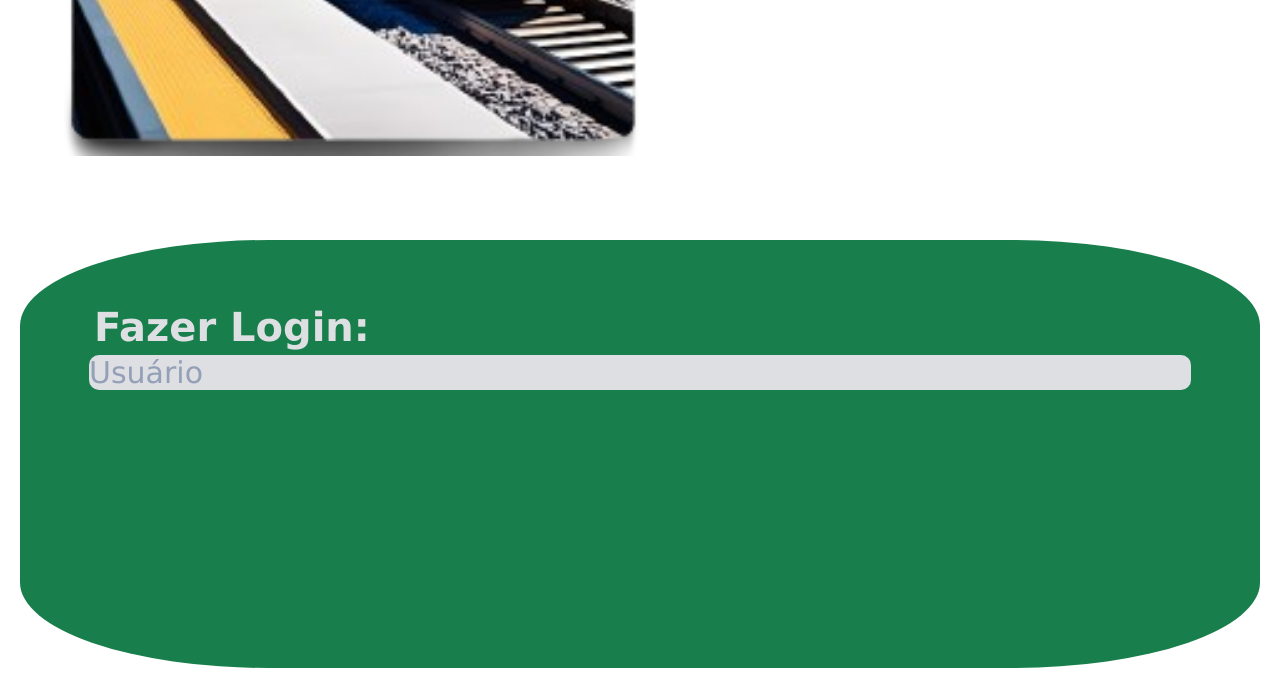
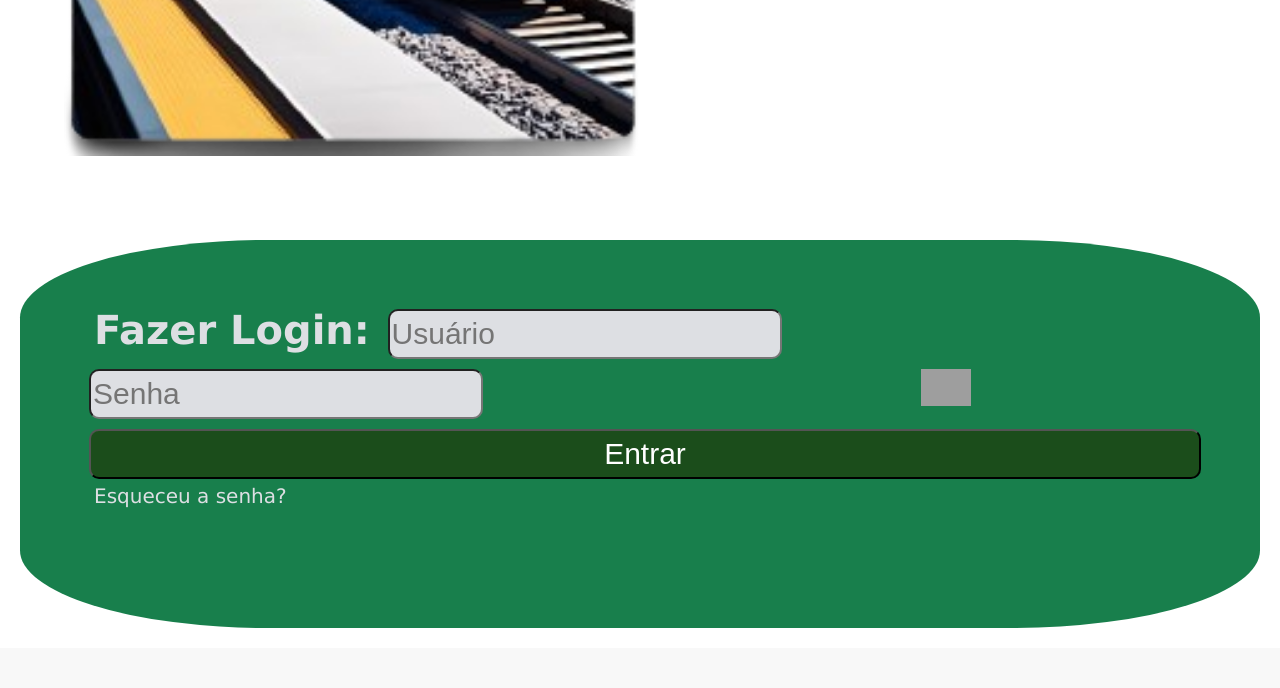
Before and after one commit to ArthurOscar/Mockup, a PHP site: page /index/index_dashboard.html in a window 1280 px wide; the page is wider, and only the part inside the window is pictured. Shown: the part 912-1600 px from the top of that part. After the commit the page ends 1540 px from the top of that part, so only its background shows below. Run offline with PHP 8.4, Linux system fonts and the light colour scheme; grey boxes are pictures that could not be loaded.

Commit message:
UPDATE - Para os demais

```diff
--- a/index/index_dashboard.html
+++ b/index/index_dashboard.html
@@ -1,10 +1,13 @@
 <html lang="en">
+
 <head>
     <meta charset="UTF-8">
     <meta name="viewport" content="width=device-width, initial-scale=1.0">
     <title>DashBoard</title>
     <link rel="stylesheet" href="../style/style_dashboard.css">
+    <script src="../script/script_dashboard.js"></script>
 </head>
+
 <body>
     <nav class="navbar">
         <div class="logo">
@@ -22,8 +25,18 @@
         </div>
         <div class="login">
             <strong id="texto_login">Fazer Login:</strong>
-            <p id="usuario_login">Usuário</p>
+            <input type="text" name="usuario_login" id="usuario_login" placeholder="Usuário">
+            <div class="senha">
+                <img src="https://cdn0.iconfinder.com/data/icons/ui-icons-pack/100/ui-icon-pack-14-512.png" id="olho"
+                id="olho">
+                <input type="password" id="senha_login" placeholder="Senha">
+            </div>
+            <button onclick="enviarDados()">Entrar</button>
+            <a href="recuperar_senha.html" id="esqueceu_senha">Esqueceu a senha?</a>
         </div>
     </main>
+    <footer>
+    </footer>
 </body>
+
 </html>
--- /dev/null
+++ b/script/script_dashboard.js
@@ -0,0 +1,24 @@
+function enviarDados() {
+    let validacao_login = true
+    let usuario = document.getElementById('usuario_login').value
+    let senha = document.getElementById('senha_login').value
+    if (usuario === '') {
+        alert('Insira seu usuário')
+        validacao_login = false
+    } else if (senha === '') {
+        alert('Insira sua senha')
+        validacao_login = false
+    }
+
+    document.getElementById('olho').addEventListener('mousedown', function () {
+        document.getElementById('pass').type = 'text';
+    });
+
+    document.getElementById('olho').addEventListener('mouseup', function () {
+        document.getElementById('pass').type = 'password';
+    });
+
+    if (validacao_login = true) {
+        console.log('Validação feita')
+    }
+}
--- a/style/style_dashboard.css
+++ b/style/style_dashboard.css
@@ -1,35 +1,38 @@
-*{
+* {
     margin: 0;
 }
-.navbar{
+
+.navbar {
     background-color: black;
     display: flex;
+    width: 100%;
 }
 
-.logo img{
+.logo img {
     width: 50%;
     padding: 10%;
 }
 
-.menu_dashboard img{
+.menu_dashboard img {
     width: 60%;
     margin-left: 40%;
     margin-top: 2%;
     padding: 5%;
 }
 
-.frase_introdutoria{
+.frase_introdutoria {
     display: flex;
     font-family: Verdana, Geneva, Tahoma, sans-serif;
     padding: 5%;
     text-size-adjust: 250%;
+    max-width: 100%;
 }
 
-.frase_introdutoria img{
+.frase_introdutoria img {
     width: 50%;
 }
 
-.login{
+.login {
     background-color: #187f4c;
     color: #dddfe3;
     font-family: Verdana, Geneva, Tahoma, sans-serif;
@@ -37,18 +40,54 @@
     border-radius: 20%;
     padding: 5%;
     margin: 20px;
-    height: 300px;
+    height: 260px;
 }
 
-#texto_login{
+#texto_login {
     margin-left: 10px;
 }
 
-#usuario_login{
+#usuario_login {
     margin: 5px;
     font-size: 30px;
     color: #94a0b7;
     background-color: #dddfe3;
-    background-size: 100px;
     border-radius: 10px;
+    max-width: 100%;
+    height: 50px;
 }
+
+#senha_login {
+    margin: 5px;
+    font-size: 30px;
+    color: #94a0b7;
+    background-color: #dddfe3;
+    border-radius: 10px;
+    max-width: 100%;
+    height: 50px;
+}
+
+.login button {
+    margin: 5px;
+    font-size: 30px;
+    color: white;
+    background-color: rgb(27, 77, 27);
+    border-radius: 10px;
+    width: 100%;
+    height: 50px;
+}
+
+#esqueceu_senha {
+    font-size: 20px;
+    text-decoration: none;
+    color: #dddfe3;
+    margin-left: 10px;
+}
+
+#olho {
+    cursor: pointer;
+    position: absolute;
+    width: 50px;
+    padding: 5px;
+    margin-left: 65%;
+}
```
Also changed, not shown: index/recuperar_senha.html (added, +10 -0 lines).
